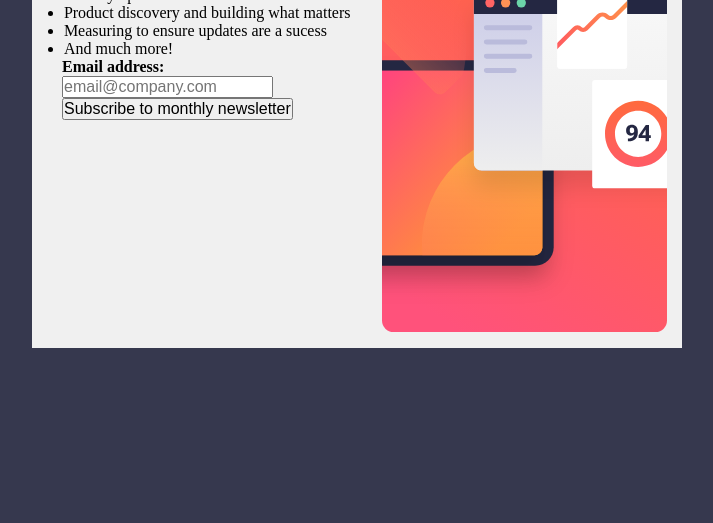
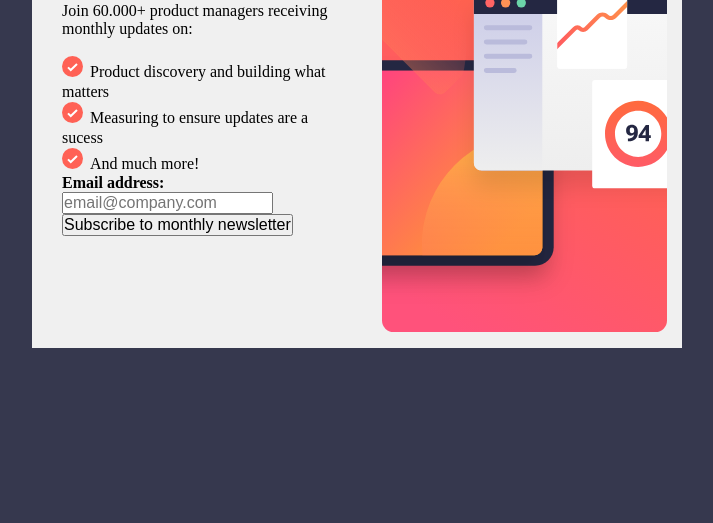
Before and after one commit to ViniciusBeuther/Newsletter-Signup-Form, a website: page src/index.html in a window 1280 px wide. Shown: the part 277-800 px from the top of the page, without its empty margins (283-996 px from the left). Drawn offline with Linux system fonts and the light colour scheme.

Commit message:
Space and Bullet
Updated bullet icon and added space between text and title

```diff
--- a/src/index.html
+++ b/src/index.html
@@ -12,10 +12,13 @@
         <div id="container-left-side">
             <h1 id="title">Stay updated!</h1>
             <p>Join 60.000+ product managers receiving monthly updates on:</p>
+            <br>
             <ul class="main-list">
-                <li class="bullet">Product discovery and building what matters</li>
-                <li class="bullet">Measuring to ensure updates are a sucess</li>
-                <li class="bullet">And much more!</li>
+                <li>Product discovery and building what matters</li>
+
+                <li>Measuring to ensure updates are a sucess</li>
+
+                <li>And much more!</li>
             </ul>
             <div id="email-area">
                 <p><strong>Email address:</strong></p>
--- a/styles/style.scss
+++ b/styles/style.scss
@@ -52,5 +52,14 @@ div#container-left-side{
 
     h1#title{
         font-size: 48px;
+        margin: 0.35em 0 0.35em 0;
+    }
+    ul.main-list{
+        list-style-image: url('../images/icon-list.svg');
+        list-style-position: inside;
+    }
+
+    ul.main-list li {
+        line-height: 1.25;
     }
 }
```
Also changed, not shown: styles/style.css, 1 other file.
